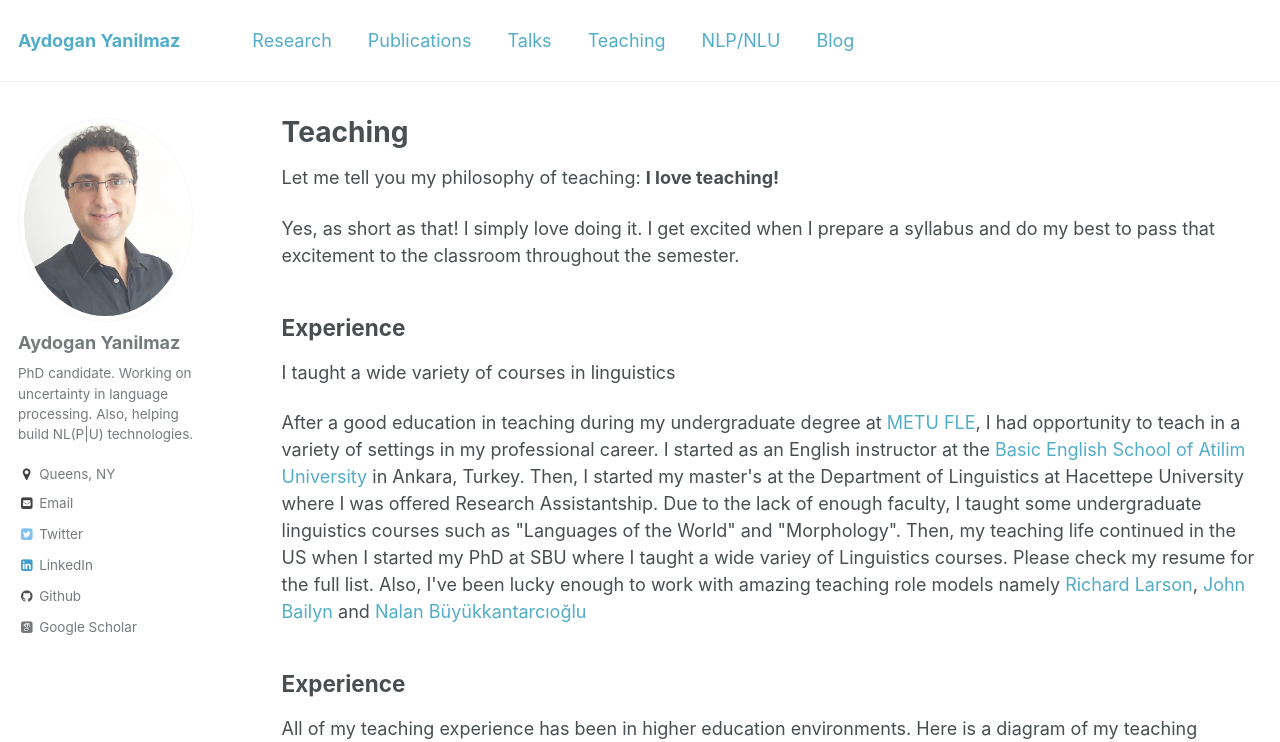
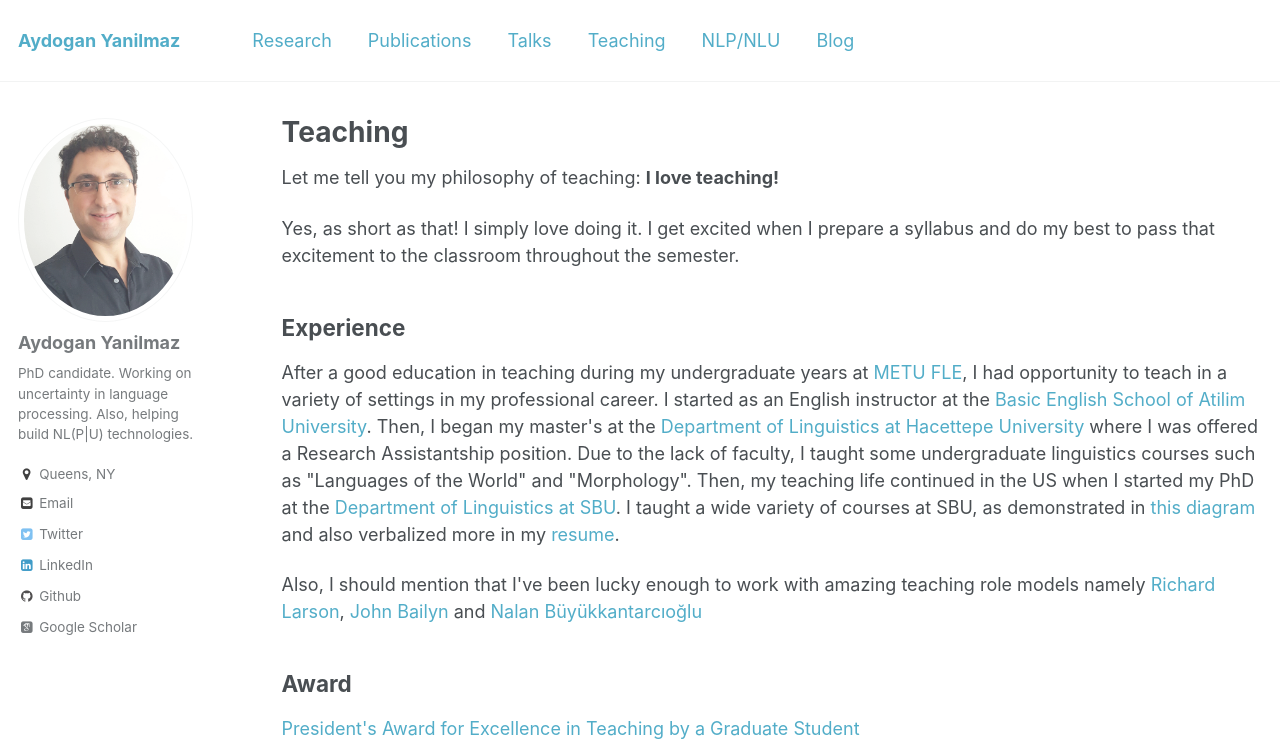
Before and after one commit to aydoganyanilmaz/aydoganyanilmaz.github.io, a Jekyll site: the page built from _pages/teaching.html, in a window 1280 px wide and 1400 px high. Shown: the top 742 px of the window. Built offline with Jekyll 4.4.1, drawn with Linux system fonts in a browser that asks for light colours; some web fonts are replaced; some of the changed text lies outside the part shown; grey boxes are pictures that could not be loaded.

Commit message:
Update teaching.html

```diff
--- a/_pages/teaching.html
+++ b/_pages/teaching.html
@@ -8,29 +8,16 @@ author_profile: true
 {% include base_path %}
 
 <p>Let me tell you my philosophy of teaching: <strong>I love teaching!</strong></p>
-<p>Yes, as short as that! I simply love doing it. I get excited when I prepare a syllabus and do my best to pass that excitement to
-  the classroom throughout the semester. </p>
+<p>Yes, as short as that! I simply love doing it. I get excited when I prepare a syllabus and do my best to pass that
+  excitement to the classroom throughout the semester.</p>
 <h2><strong>Experience</strong></h2>
-<p> I taught a wide variety of courses in linguistics  </p>
-<p>After a good education in teaching during my undergraduate degree at <a href="http://fle.metu.edu.tr/" style="color:#52adc8" target="_blank"
-                                                                            rel="noopener">METU FLE</a>, I had opportunity to teach in a variety of settings in my professional career. I started as an English instructor at the
-  <a href="http://dbe.atilim.edu.tr/?lang=en" style="color:#52adc8" target="_blank" rel="noopener">Basic English School of Atilim University</a> in Ankara, Turkey. Then, I started my master's at the
-  <a href="http://www.idb.hacettepe.edu.tr/En/main.html" target="_blank" rel="noopener">Department of Linguistics at Hacettepe University</a> where I was offered Research Assistantship. Due to the lack of enough faculty, I taught some undergraduate linguistics courses such as
-  "Languages of the World" and "Morphology". Then, my teaching life continued in the US when I started my PhD at SBU where I taught a wide
-  variey of Linguistics courses. Please check my <a href="http://www.idb.hacettepe.edu.tr/En/main.html" target="_blank" rel="noopener">resume</a> for the full list. Also,
-I've been lucky enough to work with amazing teaching role models namely <a href="https://aydoganyanilmaz.github.io/files/ay_cv_dec2017.pdf" style="color:#52adc8" target="_blank" rel="noopener">Richard Larson</a>, <a href="https://linguistics.stonybrook.edu/faculty/john.bailyn" style="color:#52adc8" target="_blank" rel="noopener">John Bailyn</a>&nbsp;and <a href="http://www.idb.hacettepe.edu.tr/En/faculty-members.html"  style="color:#52adc8" target="_blank" rel="noopener">Nalan B&uuml;y&uuml;kkantarcıoğlu</a>
+<p>After a good education in teaching during my undergraduate years at <a style="color: #52adc8;" href="http://fle.metu.edu.tr/" target="_blank" rel="noopener">METU FLE</a>, I had opportunity to teach in a variety of settings in my professional career. I started as an English instructor at the <a style="color: #52adc8;" href="http://dbe.atilim.edu.tr/?lang=en" target="_blank" rel="noopener">Basic English School of Atilim University</a>. Then, I began my master's at the <a style="color: #52adc8;" href="http://www.idb.hacettepe.edu.tr/En/main.html" target="_blank" rel="noopener">Department of Linguistics at Hacettepe University</a> where I was offered a Research Assistantship position. Due to the lack of faculty, I taught some undergraduate linguistics courses such as "Languages of the World" and "Morphology". Then, my teaching life continued in the US when I started my PhD at the <a style="color: #52adc8;" href="https://linguistics.stonybrook.edu" target="_blank" rel="noopener"> Department of Linguistics at SBU</a>.  I taught a wide variety of courses at SBU, as demonstrated in <a style="color: #52adc8;" href="https://github.com/aydoganyanilmaz/aydoganyanilmaz.github.io/blob/master/files/teachart.pdf" target="_blank" rel="noopener"> this diagram</a> and also verbalized more in my <a style="color: #52adc8;" href="https://github.com/aydoganyanilmaz/aydoganyanilmaz.github.io/blob/master/files/AY_CV_feb18.pdf" target="_blank" rel="noopener"> resume</a>. </p>
 
-<h2><strong>Experience</strong></h2>
-<p> All of my teaching experience has been in higher education environments. Here is a diagram of my teaching experience:
-
-<iframe src="http://docs.google.com/gview?url=https://github.com/aydoganyanilmaz/aydoganyanilmaz.github.io/blob/master/files/teachart.pdf&embedded=true" style="width:718px; height:700px;" frameborder="0"></iframe>
-
-
+ Also, I should mention that I've been lucky enough to work with amazing teaching role models namely <a style="color: #52adc8;" href="https://linguistics.stonybrook.edu/faculty/richard.larson" target="_blank" rel="noopener">Richard Larson</a>, <a style="color: #52adc8;" href="https://linguistics.stonybrook.edu/faculty/john.bailyn" target="_blank" rel="noopener">John Bailyn</a>&nbsp;and <a style="color: #52adc8;" href="http://www.idb.hacettepe.edu.tr/En/faculty-members.html" target="_blank" rel="noopener">Nalan B&uuml;y&uuml;kkantarcıoğlu</a></p>
+<h2><strong>Award</strong></h2>
+<p> <a style="color: #52adc8;" href="https://github.com/aydoganyanilmaz/aydoganyanilmaz.github.io/blob/master/images/IMG_1372.png" target="_blank" rel="noopener"> President's Award for Excellence in Teaching by a Graduate Student</a>
 
 </p>
-
-
-<h2><strong>Award</strong></h2>
 
   {% for post in site.teaching reversed %}
   {% include archive-single.html %}
```
